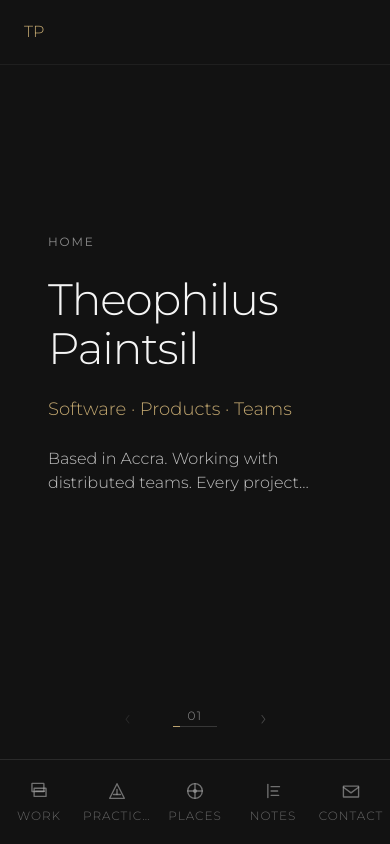
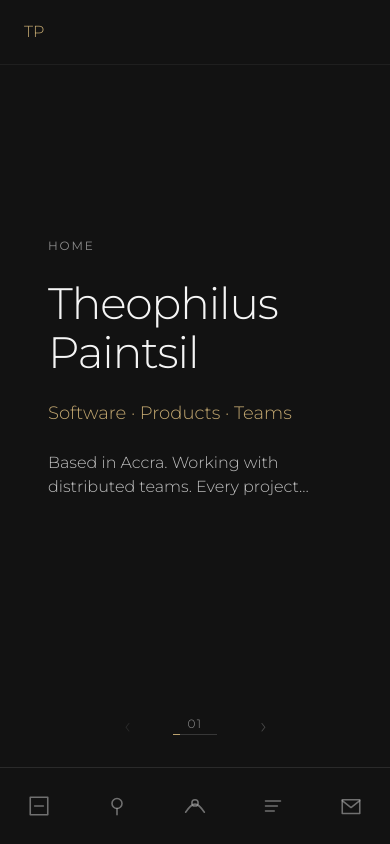
Before and after one commit to tHEO2k17/theo-portfolio, a Next.js app: page / in a window 390 px wide. Built offline with nearby package versions, Linux system fonts and the light colour scheme.

Commit message:
Revert "Redesign mobile bottom nav icons and add short labels."
This reverts commit 976f2560b060b6cb14f9f3f55dadd161e9b66dde.

```diff
--- a/app/globals.css
+++ b/app/globals.css
@@ -67,10 +67,10 @@
 
   /* Responsive — Phase 9 */
   --site-nav-height: 4rem;
-  --mobile-nav-height: 5.25rem;
+  --mobile-nav-height: 4.75rem;
   --mobile-safe-bottom: env(safe-area-inset-bottom, 0px);
   --mobile-nav-total-height: calc(var(--mobile-nav-height) + var(--mobile-safe-bottom));
-  --mobile-page-bottom-padding: calc(var(--mobile-nav-total-height) + 1.25rem);
+  --mobile-page-bottom-padding: calc(var(--mobile-nav-total-height) + 1.5rem);
   --mobile-viewport-height: 100svh;
   --mobile-progress-band: 2rem;
   --mobile-carousel-nav-gap: 0.25rem;
@@ -96,7 +96,7 @@
   --mobile-carousel-height-compact: clamp(11rem, 34svh, 14rem);
   --site-bottom-nav-height: var(--mobile-nav-height);
   --site-bottom-nav-touch: 3.5rem;
-  --site-bottom-nav-icon-size: 1.625rem;
+  --site-bottom-nav-icon-size: 1.875rem;
   --site-bottom-nav-offset: var(--mobile-page-bottom-padding);
   --hero-min-height: 55vh;
   --map-min-height: 16rem;
@@ -1371,7 +1371,7 @@
     justify-content: center;
     min-height: var(--site-bottom-nav-height);
     min-width: var(--site-bottom-nav-touch);
-    padding: 0.5rem 0.25rem 0.625rem;
+    padding: 0.625rem;
     color: hsl(0 0% 72% / 0.62);
     text-decoration: none;
     transition:
@@ -1379,28 +1379,6 @@
       transform 200ms var(--motion-ease);
   }
 
-  .bottom-nav__item {
-    display: flex;
-    flex-direction: column;
-    align-items: center;
-    justify-content: center;
-    gap: 0.1875rem;
-    min-width: 0;
-  }
-
-  .bottom-nav__label {
-    max-width: 4.25rem;
-    overflow: hidden;
-    text-overflow: ellipsis;
-    white-space: nowrap;
-    line-height: 1;
-    opacity: 0.82;
-  }
-
-  .bottom-nav__link--active .bottom-nav__label {
-    opacity: 1;
-  }
-
   .bottom-nav__link:hover {
     color: hsl(0 0% 80% / 0.88);
   }
@@ -1415,6 +1393,7 @@
   }
 
   .bottom-nav__link--active .bottom-nav__icon {
+    transform: translateY(-1px);
     opacity: 1;
   }
 
--- a/components/navigation/bottom-nav.tsx
+++ b/components/navigation/bottom-nav.tsx
@@ -5,7 +5,6 @@ import { createPortal } from "react-dom";
 import Link from "next/link";
 import { usePathname } from "next/navigation";
 import { bottomNavItems, isArticleReadingPath } from "@/lib/navigation";
-import { typography } from "@/lib/typography";
 import { cn } from "@/lib/utils";
 import { NavIcon } from "./nav-icons";
 
@@ -41,12 +40,7 @@ export function BottomNav() {
                 {isActive ? (
                   <span className="bottom-nav__indicator" aria-hidden="true" />
                 ) : null}
-                <span className="bottom-nav__item">
-                  <NavIcon id={item.icon} />
-                  <span className={cn(typography.caption, "bottom-nav__label")}>
-                    {item.shortLabel}
-                  </span>
-                </span>
+                <NavIcon id={item.icon} />
               </Link>
             </li>
           );
--- a/components/navigation/nav-icons.tsx
+++ b/components/navigation/nav-icons.tsx
@@ -1,4 +1,3 @@
-import type { ReactNode } from "react";
 import type { NavIconId } from "@/lib/navigation";
 import { cn } from "@/lib/utils";
 
@@ -7,7 +6,7 @@ type NavIconProps = {
   className?: string;
 };
 
-const stroke = {
+const strokeProps = {
   fill: "none",
   stroke: "currentColor",
   strokeWidth: 1.25,
@@ -15,81 +14,44 @@ const stroke = {
   strokeLinejoin: "round" as const,
 };
 
-/** Layered modules — Work */
-function WorkIcon() {
-  return (
-    <>
-      <rect x="5.5" y="5" width="11" height="7.5" rx="0.25" {...stroke} />
-      <rect x="7.5" y="9.5" width="11" height="7.5" rx="0.25" {...stroke} />
-      <line x1="9" y1="12.25" x2="17" y2="12.25" {...stroke} />
-    </>
-  );
-}
-
-/** Structural frame — Practice */
-function PracticeIcon() {
-  return (
-    <>
-      <path d="M12 5.25 18.75 18.75H5.25Z" {...stroke} />
-      <line x1="12" y1="10.5" x2="12" y2="15.25" {...stroke} />
-      <line x1="8.75" y1="15.25" x2="15.25" y2="15.25" {...stroke} />
-    </>
-  );
-}
-
-/** Coordinates / places — Experience */
-function ExperienceIcon() {
-  return (
-    <>
-      <circle cx="12" cy="12" r="6.75" {...stroke} />
-      <line x1="12" y1="5.25" x2="12" y2="18.75" {...stroke} />
-      <line x1="5.25" y1="12" x2="18.75" y2="12" {...stroke} />
-      <circle cx="12" cy="12" r="1.25" {...stroke} />
-    </>
-  );
-}
-
-/** Editorial text column — Writing */
-function WritingIcon() {
-  return (
-    <>
-      <line x1="7.25" y1="6" x2="7.25" y2="18" {...stroke} />
-      <line x1="10.25" y1="8" x2="18" y2="8" {...stroke} />
-      <line x1="10.25" y1="12" x2="16.25" y2="12" {...stroke} />
-      <line x1="10.25" y1="16" x2="17.25" y2="16" {...stroke} />
-    </>
-  );
-}
-
-/** Envelope — Contact */
-function ContactIcon() {
-  return (
-    <>
-      <rect x="5" y="7.5" width="14" height="10" rx="0.25" {...stroke} />
-      <path d="M5 8.5 12 13.75 19 8.5" {...stroke} />
-    </>
-  );
-}
-
-const icons: Record<NavIconId, () => ReactNode> = {
-  work: WorkIcon,
-  practice: PracticeIcon,
-  experience: ExperienceIcon,
-  writing: WritingIcon,
-  contact: ContactIcon,
-};
-
 export function NavIcon({ id, className }: NavIconProps) {
-  const Icon = icons[id];
-
   return (
     <svg
       viewBox="0 0 24 24"
       aria-hidden="true"
-      focusable="false"
       className={cn("bottom-nav__icon", className)}
     >
-      <Icon />
+      {id === "work" ? (
+        <>
+          <rect x="5" y="5" width="14" height="14" {...strokeProps} />
+          <line x1="8.5" y1="12" x2="15.5" y2="12" {...strokeProps} />
+        </>
+      ) : null}
+      {id === "practice" ? (
+        <>
+          <circle cx="12" cy="10" r="4" {...strokeProps} />
+          <line x1="12" y1="14" x2="12" y2="19" {...strokeProps} />
+        </>
+      ) : null}
+      {id === "experience" ? (
+        <>
+          <path d="M4.5 17c3-4.5 5.5-6.5 7.5-6.5s4.5 2 7.5 6.5" {...strokeProps} />
+          <circle cx="12" cy="9.5" r="2.5" {...strokeProps} />
+        </>
+      ) : null}
+      {id === "writing" ? (
+        <>
+          <line x1="6" y1="8" x2="18" y2="8" {...strokeProps} />
+          <line x1="6" y1="12" x2="15.5" y2="12" {...strokeProps} />
+          <line x1="6" y1="16" x2="13" y2="16" {...strokeProps} />
+        </>
+      ) : null}
+      {id === "contact" ? (
+        <>
+          <rect x="5" y="7" width="14" height="11" {...strokeProps} />
+          <path d="M5 7.75 12 13.25 19 7.75" {...strokeProps} />
+        </>
+      ) : null}
     </svg>
   );
 }
--- a/lib/navigation.ts
+++ b/lib/navigation.ts
@@ -13,7 +13,6 @@ export type TopNavItem = {
 export type BottomNavItem = {
   href: string;
   label: string;
-  shortLabel: string;
   icon: NavIconId;
   ariaLabel: string;
   isActive: (pathname: string) => boolean;
@@ -32,7 +31,6 @@ export const bottomNavItems: BottomNavItem[] = [
   {
     href: "/work",
     label: "Work",
-    shortLabel: "Work",
     icon: "work",
     ariaLabel: "Work",
     isActive: (pathname) => pathname === "/work",
@@ -40,7 +38,6 @@ export const bottomNavItems: BottomNavItem[] = [
   {
     href: "/practice",
     label: "Practice",
-    shortLabel: "Practice",
     icon: "practice",
     ariaLabel: "Practice",
     isActive: (pathname) => pathname === "/practice",
@@ -48,7 +45,6 @@ export const bottomNavItems: BottomNavItem[] = [
   {
     href: "/experience",
     label: "Experience",
-    shortLabel: "Places",
     icon: "experience",
     ariaLabel: "Experience",
     isActive: (pathname) => pathname === "/experience",
@@ -56,7 +52,6 @@ export const bottomNavItems: BottomNavItem[] = [
   {
     href: "/articles",
     label: "Writing",
-    shortLabel: "Notes",
     icon: "writing",
     ariaLabel: "Writing",
     isActive: (pathname) =>
@@ -65,7 +60,6 @@ export const bottomNavItems: BottomNavItem[] = [
   {
     href: "/contact",
     label: "Contact",
-    shortLabel: "Contact",
     icon: "contact",
     ariaLabel: "Contact",
     isActive: (pathname) => pathname === "/contact",
```
